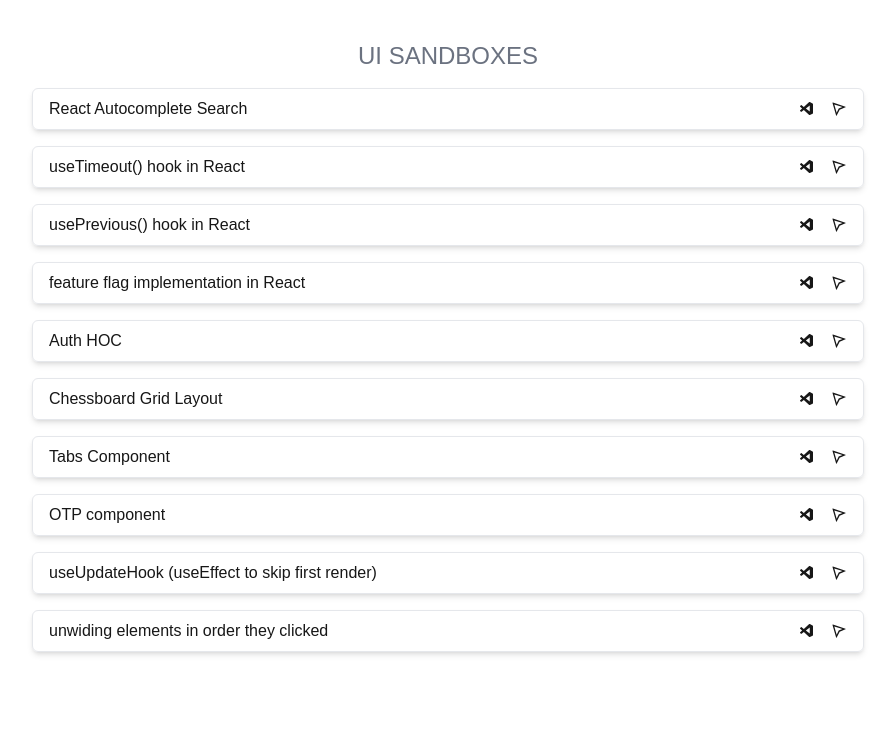
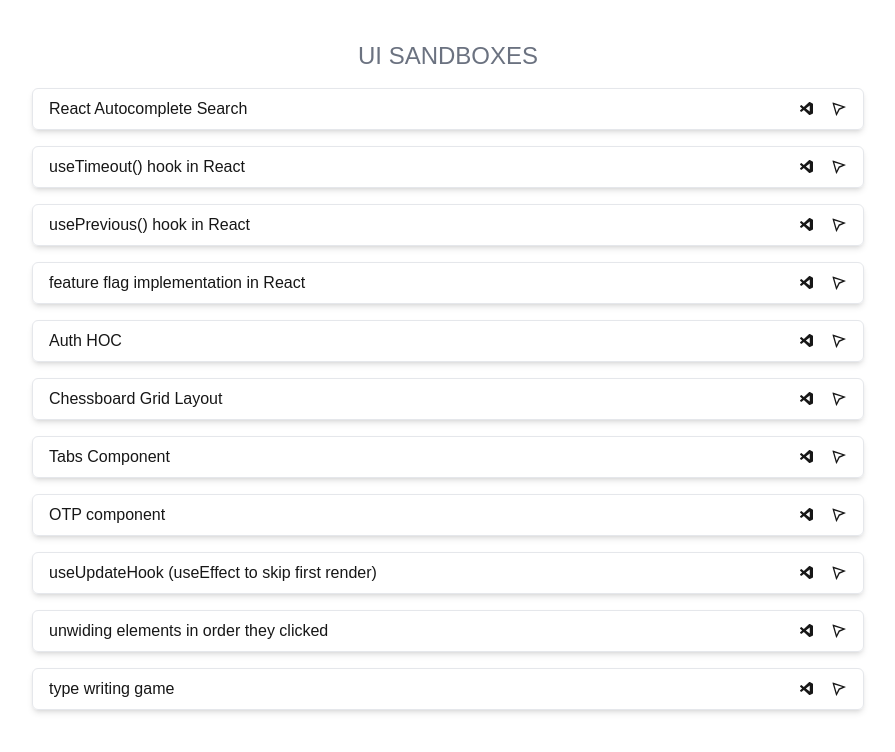
Before and after one commit to Easyvipin/github-like-portfolio, a Next.js app: page /challenges in a window 1280 px wide. Shown: the top 752 px of the page, without its empty margins (192-1087 px from the left). Built offline with nearby package versions, Linux system fonts and the light colour scheme.

Commit message:
challenges: type writer component

```diff
--- a/app/challenges/data.ts
+++ b/app/challenges/data.ts
@@ -59,6 +59,12 @@ const ALL_CHALLANGES = [
     codeBase: "https://codesandbox.io/p/sandbox/l6p4jp",
     liveUrl: "https://l6p4jp.csb.app/",
   },
+  {
+    id: "type-writer",
+    label: "type writing game",
+    codeBase: "https://codesandbox.io/p/sandbox/hy4pkc",
+    liveUrl: "https://hy4pkc.csb.app/",
+  },
 ];
 
 export default ALL_CHALLANGES;
```
